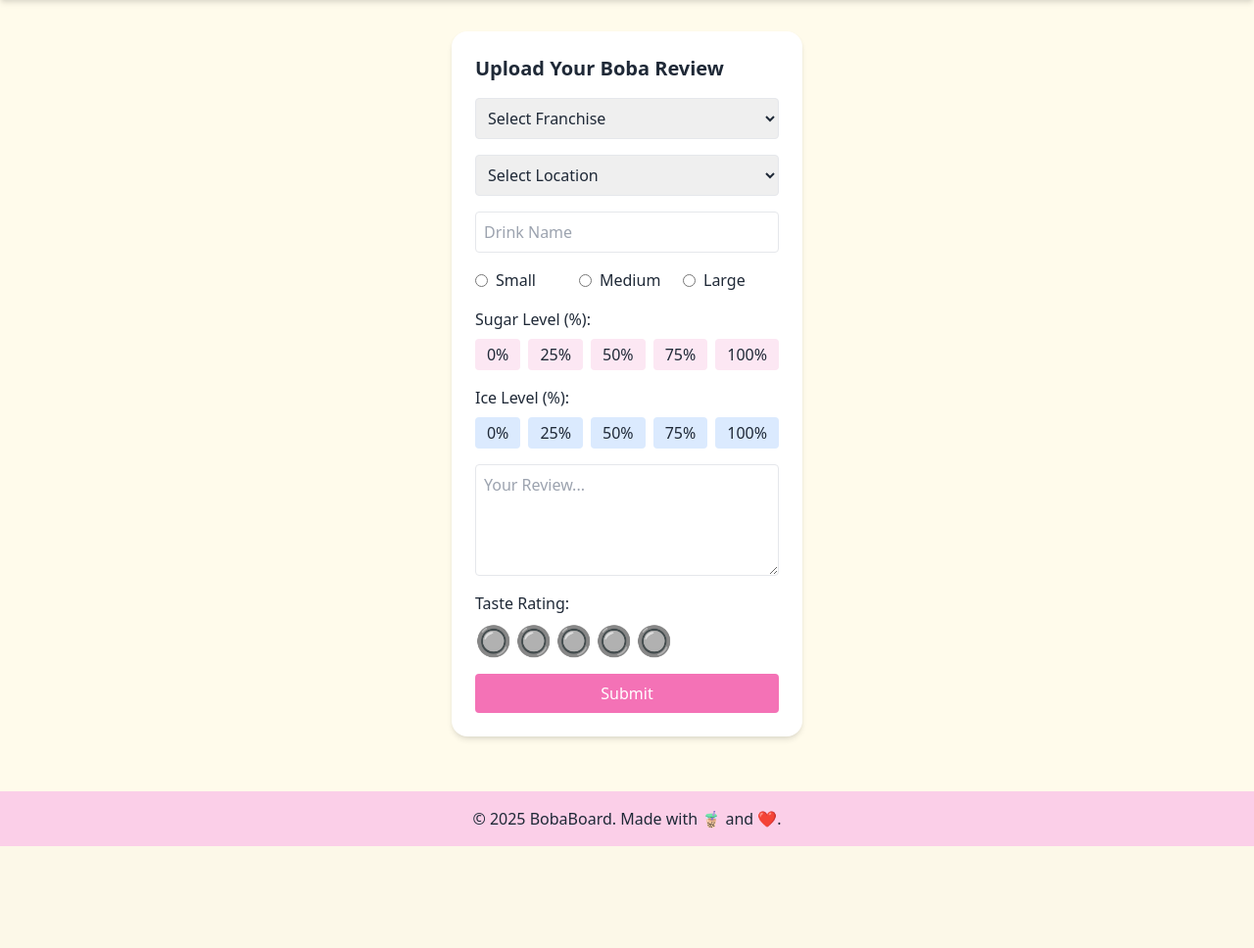
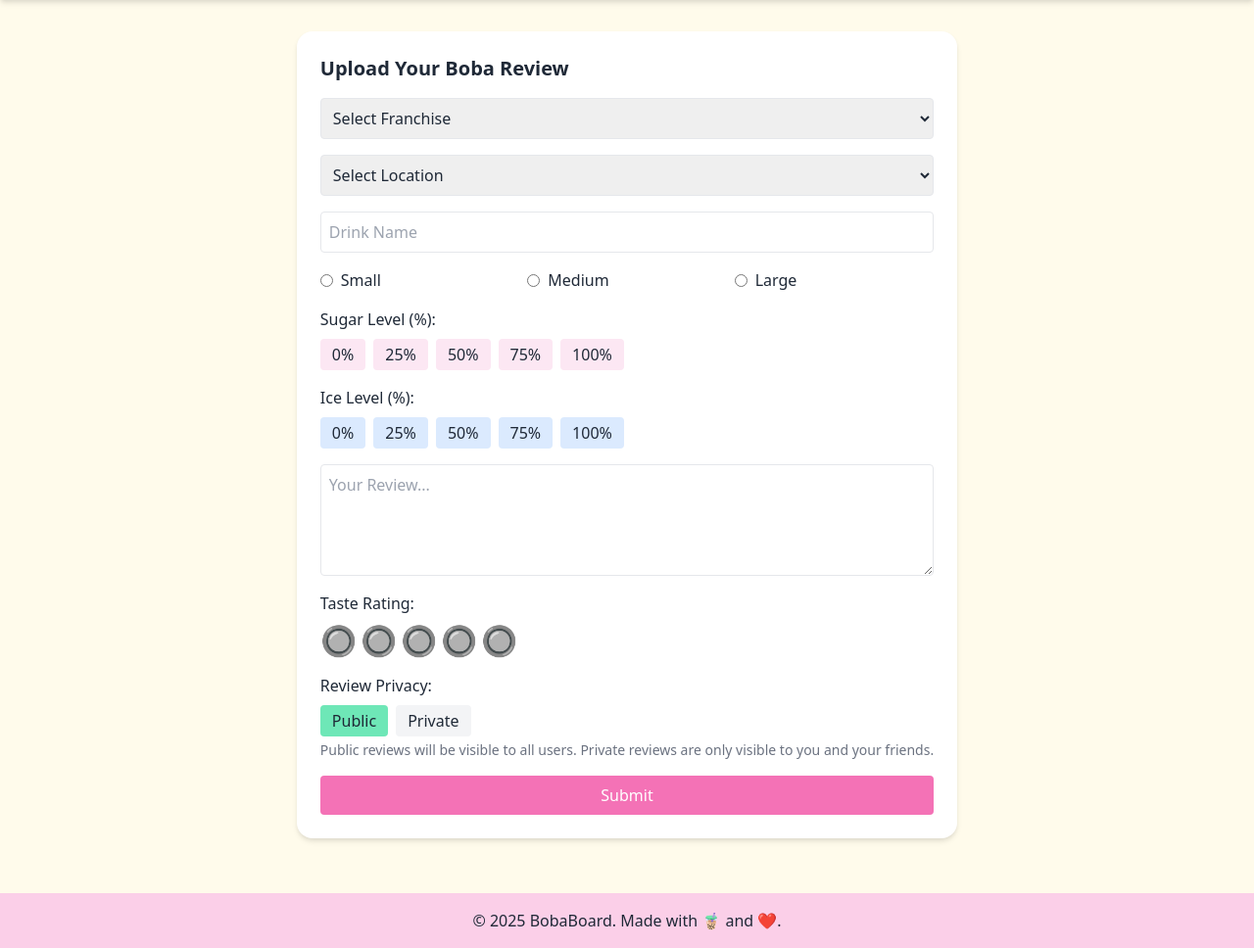
Before and after one commit to mrtwiggy/CITS3403_group_project, a Flask app: page /review/reviews in a window 1280 px wide. Shown: the part 64-1032 px from the top of the page at 98% size. Before the commit the page ends 928 px from the top, so only its background shows below. Run offline with Flask 3, Linux system fonts and the light colour scheme; style sheets or scripts are compiled from the project's sources.

Commit message:
Added is private column, and private/public selectors in create_reviews

```diff
--- a/my_app/forms.py
+++ b/my_app/forms.py
@@ -37,4 +37,6 @@
 
     rating = HiddenField('Rating', validators=[DataRequired()])
 
+    is_private = HiddenField('Private', default='0')
+
     submit = SubmitField('Submit')
--- a/my_app/models.py
+++ b/my_app/models.py
@@ -48,6 +48,9 @@
     review_rating = db.Column(db.Integer,nullable=False)  # e.g. 1–5
     uploaded_at = db.Column(db.DateTime,nullable=False, default=datetime.now)
 
+    #private/public
+    is_private = db.Column(db.Boolean, default=False)
+
     # relationships
     user = db.relationship('User',back_populates='reviews')
     franchise = db.relationship('Franchise', backref='reviews',  lazy='joined')
--- a/my_app/routes/reviews.py
+++ b/my_app/routes/reviews.py
@@ -79,7 +79,8 @@
             sugar_level=form.sugar_level.data,
             ice_level=form.ice_level.data,
             review_rating=form.rating.data,  # Note: changed from rating to review_rating to match model
-            uploaded_at=datetime.now()  # Add timestamp
+            uploaded_at=datetime.now(),   # Add timestamp
+            is_private=bool(int(form.is_private.data))
         )
 
         db.session.add(new_review)
--- a/my_app/templates/create_review.html
+++ b/my_app/templates/create_review.html
@@ -81,6 +81,17 @@
             <span data-index="4">🔘</span>
             <span data-index="5">🔘</span>
           </div>
+        </div>
+
+        <!-- private/public review selector -->
+        {{ form.is_private(id="privacy-hidden") }}
+        <div>
+          <label class="block font-medium mb-2">Review Privacy:</label>
+          <div class="flex gap-2 privacy-buttons">
+            <button type="button" data-privacy="0" class="privacy-btn bg-green-100 hover:bg-green-200 px-3 py-1 rounded">Public</button>
+            <button type="button" data-privacy="1" class="privacy-btn bg-gray-100 hover:bg-gray-200 px-3 py-1 rounded">Private</button>
+          </div>
+          <p class="text-sm text-gray-500 mt-1">Public reviews will be visible to all users. Private reviews are only visible to you and your friends.</p>
         </div>
 
         <!-- submit button -->
@@ -176,6 +187,59 @@
       active: '🟤'
     };
 
+    // Handle privacy toggle buttons
+    const privacyHidden = document.getElementById('privacy-hidden');
+    const privacyButtons = document.querySelectorAll('.privacy-buttons button');
+
+    // Set default to Public (0) if not already set
+    if (!privacyHidden.value) {
+      privacyHidden.value = '0';
+      privacyButtons[0].classList.remove('bg-green-100');
+      privacyButtons[0].classList.add('bg-green-300');
+    }
+
+    // Add click handler to each button
+    privacyButtons.forEach(button => {
+      button.addEventListener('click', function() {
+        // Remove active classes from all buttons
+        privacyButtons.forEach(btn => {
+          if (btn.dataset.privacy === '0') {
+            btn.classList.remove('bg-green-300');
+            btn.classList.add('bg-green-100');
+          } else {
+            btn.classList.remove('bg-gray-300');
+            btn.classList.add('bg-gray-100');
+          }
+        });
+
+        // Add active class to clicked button
+        if (this.dataset.privacy === '0') {
+          this.classList.remove('bg-green-100');
+          this.classList.add('bg-green-300');
+        } else {
+          this.classList.remove('bg-gray-100');
+          this.classList.add('bg-gray-300');
+        }
+
+        // Update hidden field
+        privacyHidden.value = this.dataset.privacy;
+        console.log(`Privacy set to: ${this.dataset.privacy === '0' ? 'Public' : 'Private'}`);
+      });
+    });
+
+    // Set initial state based on the hidden value (useful when editing a review)
+    const initialPrivacyValue = privacyHidden.value || '0';
+    const activeButton = document.querySelector(`.privacy-buttons button[data-privacy="${initialPrivacyValue}"]`);
+    if (activeButton) {
+      if (initialPrivacyValue === '0') {
+        activeButton.classList.remove('bg-green-100');
+        activeButton.classList.add('bg-green-300');
+      } else {
+        activeButton.classList.remove('bg-gray-100');
+        activeButton.classList.add('bg-gray-300');
+      }
+    }
+
     bobaRating.querySelectorAll('span').forEach(star => {
       star.addEventListener('click', function() {
         const rating = parseInt(this.dataset.index);
```
Also changed, not shown: instance/bobaboard.db.
